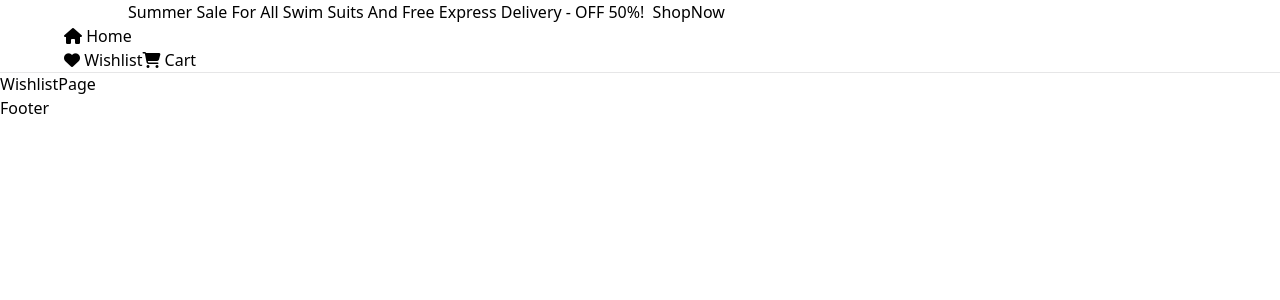
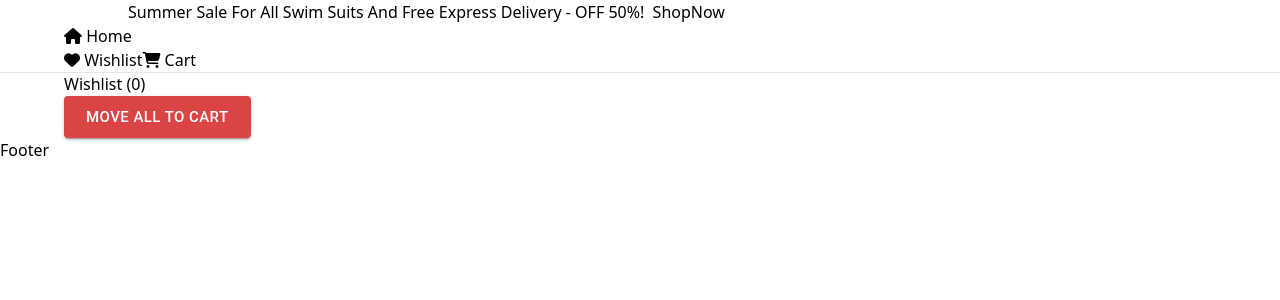
Before and after one commit to parikshit-jaiswal/e-commerce-ReactApp, a React (Vite) app: page /wishlist in a window 1280 px wide. Shown: the top 300 px of the page. Built offline with nearby package versions, Linux system fonts and the light colour scheme.

Commit message:
move all to card feature added and some other changes

```diff
--- a/src/pages/Navbar.jsx
+++ b/src/pages/Navbar.jsx
@@ -4,7 +4,7 @@ import { Link } from 'react-router-dom'
 
 function Navbar() {
     return (
-        <nav className='h-16 flex justify-between items-end containerP pb-3 text-[1.2rem]'>
+        <nav className='h-16 w-full bg-white z-10 flex justify-between items-end containerP pb-3 text-[1.2rem] fixed top-10'>
             <Link to='/home' className="home hover:underline cursor-pointer hover:opacity-90"><i className="fa-solid fa-house"></i> Home</Link>
             <div className="flex gap-5">
                 <Link to='/wishlist' className="wishList hover:underline cursor-pointer hover:opacity-90"><i className="fa-solid fa-heart"></i> Wishlist</Link>
--- a/src/pages/SaleBanner.jsx
+++ b/src/pages/SaleBanner.jsx
@@ -4,7 +4,7 @@ import './saleBanner.css'
 function SaleBanner() {
     return (
         <>
-            <div className="banner bg-black text-white flex justify-center p-2">
+            <div className="banner bg-black w-full text-white flex justify-center p-2 fixed top-0 z-10">
                 Summer Sale For All Swim Suits And Free Express Delivery - OFF 50%! &nbsp;
                 <a href="#" className='font-bold underline hover:text-[#DB4444]'>
                     ShopNow
--- a/src/pages/cart/cartComponents/Hero.jsx
+++ b/src/pages/cart/cartComponents/Hero.jsx
@@ -9,7 +9,6 @@ function Hero() {
             </div>
             <Table />
         </div>
-
     )
 }
 
--- a/src/pages/home/HomePage.jsx
+++ b/src/pages/home/HomePage.jsx
@@ -22,7 +22,6 @@ function HomePage() {
         } else {
             const newItem = { ...products.find(product => product.product_id === id), quantity: 1 };
             list.push(newItem);
-            console.log('Item added to cart:', newItem);
         }
         setCartItems(list);
         localStorage.setItem('cart', JSON.stringify(list));
@@ -63,7 +62,7 @@ function HomePage() {
         <>
             <SaleBanner />
             <Navbar />
-            <div className="containerP">
+            <div className="containerP mt-40">
                 <FlashSale addToCart={addToCart} addToWishlist={addToWishList} checkWishlist={checkWishlist} />
                 <hr />
                 <BestSellingProducts addToCart={addToCart} addToWishlist={addToWishList} checkWishlist={checkWishlist} />
--- a/src/pages/home/homeComponents/BestSellingProducts.jsx
+++ b/src/pages/home/homeComponents/BestSellingProducts.jsx
@@ -10,7 +10,7 @@ function BestSellingProducts({ addToCart, addToWishlist, checkWishlist }) {
                 <div className='font-bold text-[#DB4444] text-xl'>This Month</div>
             </div>
             <div className='text-4xl font-semibold my-4'>Best Selling Products</div>
-            <div className="cards flex gap-5 flex-wrap justify-between mt-10">
+            <div className="cards flex gap-5 flex-wrap  mt-10">
                 {products.map((product) => (
                     <Card
                         key={product.product_id}
--- a/src/pages/home/homeComponents/Card.jsx
+++ b/src/pages/home/homeComponents/Card.jsx
@@ -1,5 +1,5 @@
 
-function Card({ p_id, name, originalPrice, discountPercent, priceAfterDiscount, imageUrl, del = false, addToCart, addToWishlist, checkWishlist }) {
+function Card({ p_id, name, originalPrice, discountPercent, priceAfterDiscount, imageUrl, del = false, addToCart, addToWishlist, checkWishlist, removeFromWishlist }) {
     return (
         <div className='cardBox min-w-[20rem] h-[22rem] rounded-lg cursor-pointer' style={{ boxShadow: "rgba(0, 0, 0, 0.05) 0px 0px 0px 1px" }}>
             <div className="card ">
@@ -11,7 +11,7 @@ function Card({ p_id, name, originalPrice, discountPercent, priceAfterDiscount,
                 <div className="relative bottom-[15.7rem] left-3 flex justify-between items-center">
                     <div className="discount bg-[#DB4444] text-white text-center items-center w-fit px-3 py-1 rounded-md">-{discountPercent}% </div>
                     <span className="likeBtn mr-6  bg-white h-8 w-8 flex justify-center items-center rounded-full">
-                        {del ? (<svg xmlns="http://www.w3.org/2000/svg" height="24px" viewBox="0 -960 960 960" width="24px" fill="#000000"><path d="M280-120q-33 0-56.5-23.5T200-200v-520h-40v-80h200v-40h240v40h200v80h-40v520q0 33-23.5 56.5T680-120H280Zm400-600H280v520h400v-520ZM360-280h80v-360h-80v360Zm160 0h80v-360h-80v360ZM280-720v520-520Z" /></svg>)
+                        {del ? (<svg role="button" onClick={() => removeFromWishlist(p_id)} xmlns="http://www.w3.org/2000/svg" height="24px" viewBox="0 -960 960 960" width="24px" fill="#000000"><path d="M280-120q-33 0-56.5-23.5T200-200v-520h-40v-80h200v-40h240v40h200v80h-40v520q0 33-23.5 56.5T680-120H280Zm400-600H280v520h400v-520ZM360-280h80v-360h-80v360Zm160 0h80v-360h-80v360ZM280-720v520-520Z" /></svg>)
                             : checkWishlist(p_id) ? (<i onClick={() => addToWishlist(p_id)} className="fa-solid fa-heart mt-[0.1rem] text-xl" style={{ color: "#e65f3d" }}></i>)
                                 : (<i role="button" onClick={() => addToWishlist(p_id)} className="fa-regular fa-heart mt-[0.1rem] text-xl"></i>)}
                     </span>
--- a/src/pages/home/homeComponents/FlashSale.jsx
+++ b/src/pages/home/homeComponents/FlashSale.jsx
@@ -15,7 +15,7 @@ function FlashSale({ addToCart, addToWishlist, checkWishlist }) {
                 <div className='text-4xl font-semibold my-4'>
                     Flash Sales
                 </div>
-                <div className="cards flex gap-6 justify-between mt-9 overflow-y-scroll scrollNone">
+                <div className="cards flex gap-6 mt-9 overflow-y-scroll scrollNone">
                     {products.map((product) => (
                         <Card
                             key={product.product_id}
--- a/src/pages/wishlist/WishlistPage.jsx
+++ b/src/pages/wishlist/WishlistPage.jsx
@@ -2,13 +2,15 @@ import React from 'react'
 import Navbar from '../Navbar'
 import Footer from '../Footer'
 import SaleBanner from '../SaleBanner'
+import Hero from './wishListComponents/Hero'
 
 function WishlistPage() {
+
     return (
         <>
             <SaleBanner />
             <Navbar />
-            <div>WishlistPage</div>
+            <Hero />
             <Footer />
         </>
 
--- /dev/null
+++ b/src/pages/wishlist/wishListComponents/Hero.jsx
@@ -0,0 +1,79 @@
+import React, { useEffect, useState } from 'react'
+import Card from '../../home/homeComponents/Card';
+import Btn from '../../../extraComponent/Btn';
+import products from '../../../../public/data';
+
+function Hero() {
+    const [wishList, setWishList] = useState(() => JSON.parse(localStorage.getItem('wishList')) || []);
+    const [cart, setCart] = useState(() => JSON.parse(localStorage.getItem('cart')) || []);
+
+    const removeFromWishlist = (id) => {
+        setWishList((prevList) => {
+            const updatedList = prevList.filter(item => item.product_id !== id);
+            return updatedList;
+        });
+    };
+
+    useEffect(() => {
+        localStorage.setItem('wishList', JSON.stringify(wishList));
+    }, [wishList]);
+
+    const addAllToCart = () => {
+        let currentCart = JSON.parse(localStorage.getItem('cart')) || cart;
+
+        wishList.forEach((item) => {
+            const itemInCart = currentCart.find(cartItem => cartItem.product_id === item.product_id);
+
+            if (!itemInCart) {
+                const newItem = products.find(product => product.product_id === item.product_id);
+
+                if (newItem) {
+                    currentCart.push({ ...newItem, quantity: 1 });
+                }
+            } else {
+                itemInCart.quantity += 1;
+            }
+        });
+        setCart(currentCart);
+        localStorage.setItem('cart', JSON.stringify(currentCart));
+        setWishList([]);
+        localStorage.removeItem('wishList');
+    };
+
+    // // Sync `cart` state with localStorage whenever `cart` changes
+    // useEffect(() => {
+    //     localStorage.setItem('cart', JSON.stringify(cart));
+    // }, [cart]);
+
+
+    return (
+        <div className='containerP ml-8 mt-44 mb-20'>
+            <div className="text-xl flex justify-between">
+                Wishlist ({wishList.length})
+                <div role='button' onClick={addAllToCart} className="mr-5">
+                    <Btn btnName='Move all to cart' />
+                </div>
+            </div>
+            <div className="cards flex gap-3 flex-wrap mt-10">
+                {wishList.map((item) => (
+                    <Card
+                        key={item.product_id}
+                        p_id={item.product_id}
+                        name={item.product_name}
+                        originalPrice={item.original_price}
+                        discountPercent={item.discount_percent}
+                        priceAfterDiscount={item.price_after_discount}
+                        imageUrl={item.image_url}
+                        del={true}
+                        removeFromWishlist={removeFromWishlist}
+                    />
+                ))}
+            </div>
+
+        </div>
+
+
+    )
+}
+
+export default Hero
```
